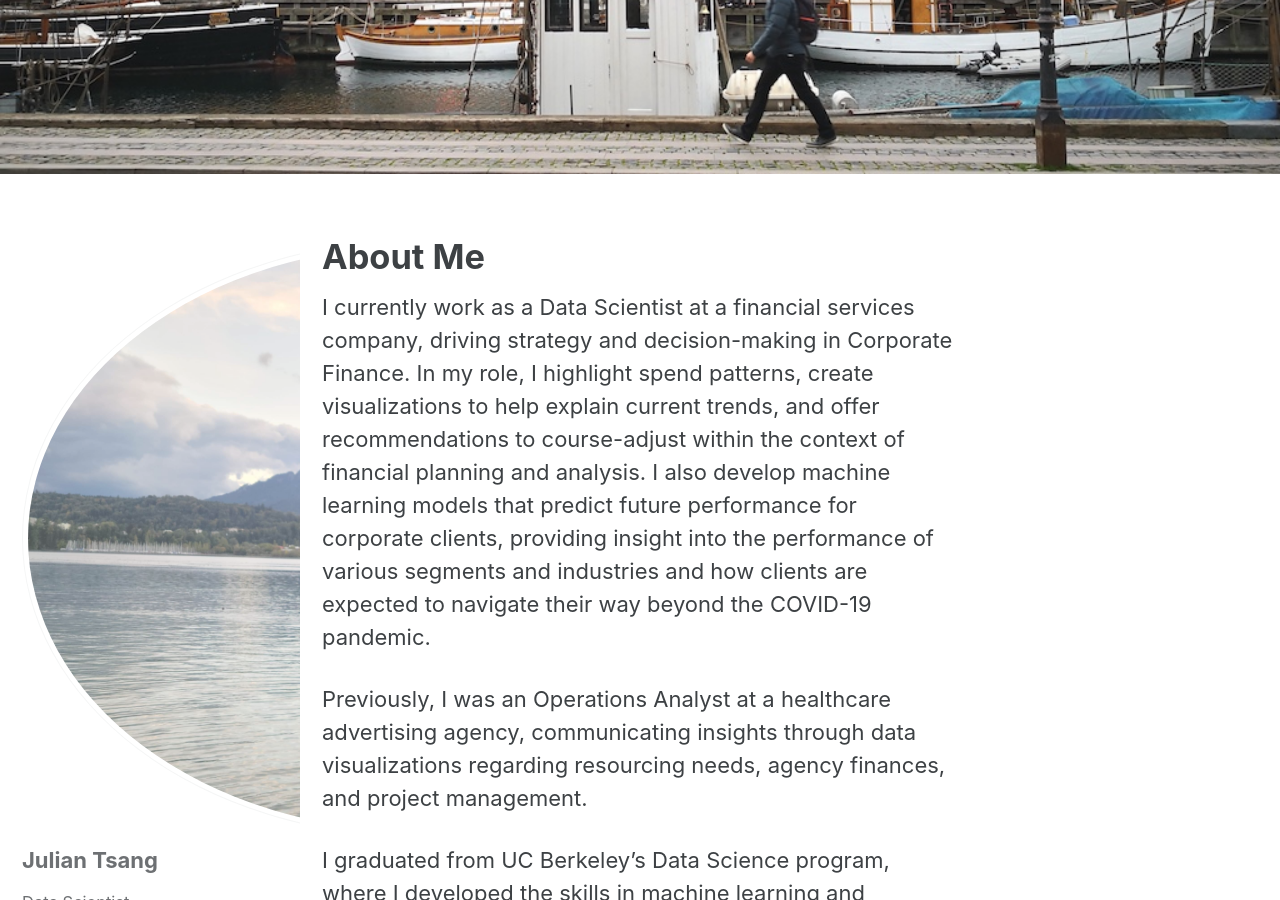
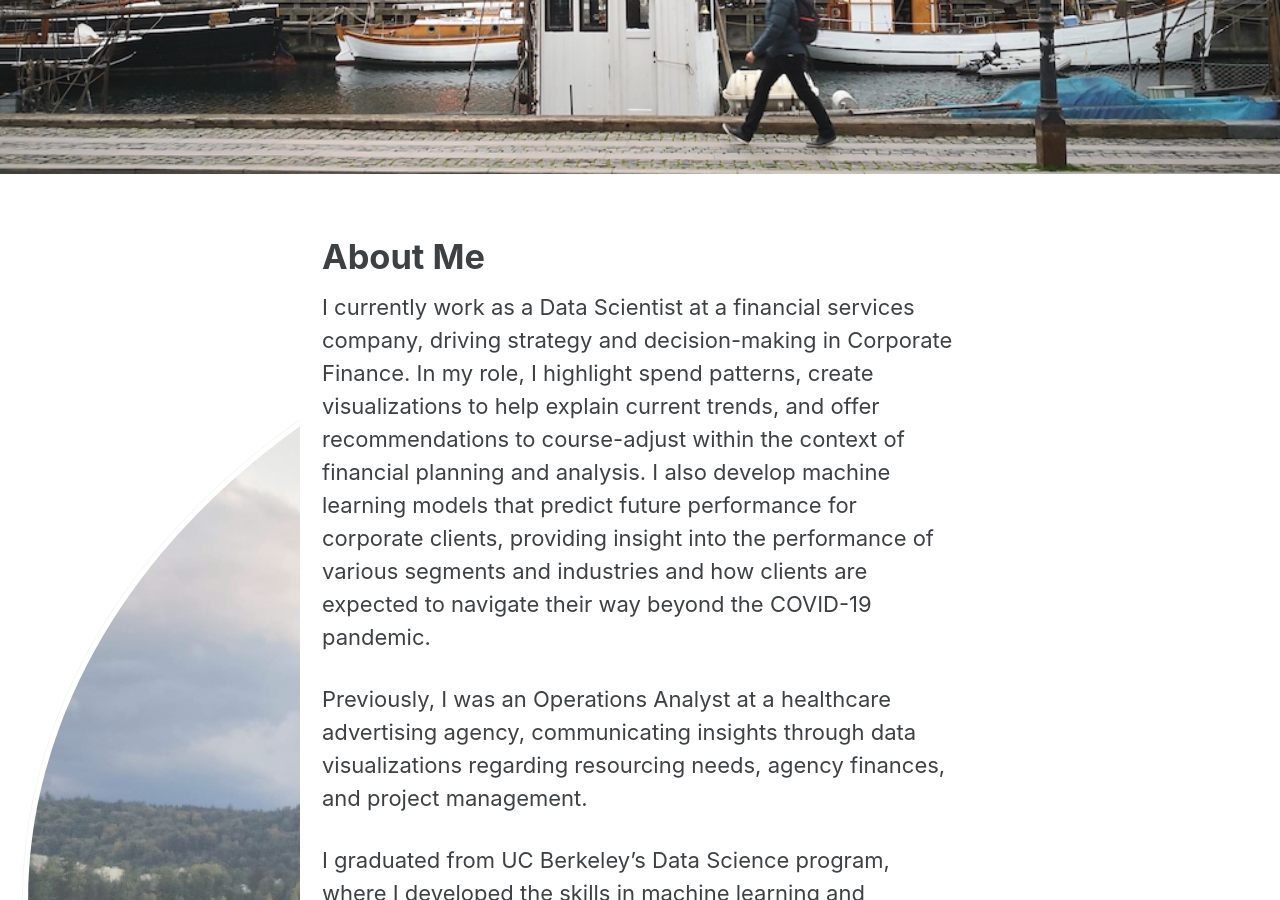
Before and after one commit to juliantsang1/juliantsang1.github.io, a Jekyll site: the page built from _pages/about.md, in a window 1280 px wide and 900 px high, scrolled down 544 px. Built offline with Jekyll 4.4.1, drawn with Linux system fonts in a browser that asks for light colours; cached includes are drawn as plain includes; some of the changed text lies outside the part shown.

Commit message:
playing with avatar settings

```diff
--- a/_sass/minimal-mistakes/_sidebar.scss
+++ b/_sass/minimal-mistakes/_sidebar.scss
@@ -128,7 +128,7 @@
 
   img {
     max-width: 110px; //110px;
-    min-width: 36em;
+    min-width: 80em;
     border-radius: 50%;
 
     @include breakpoint($large) {
```
